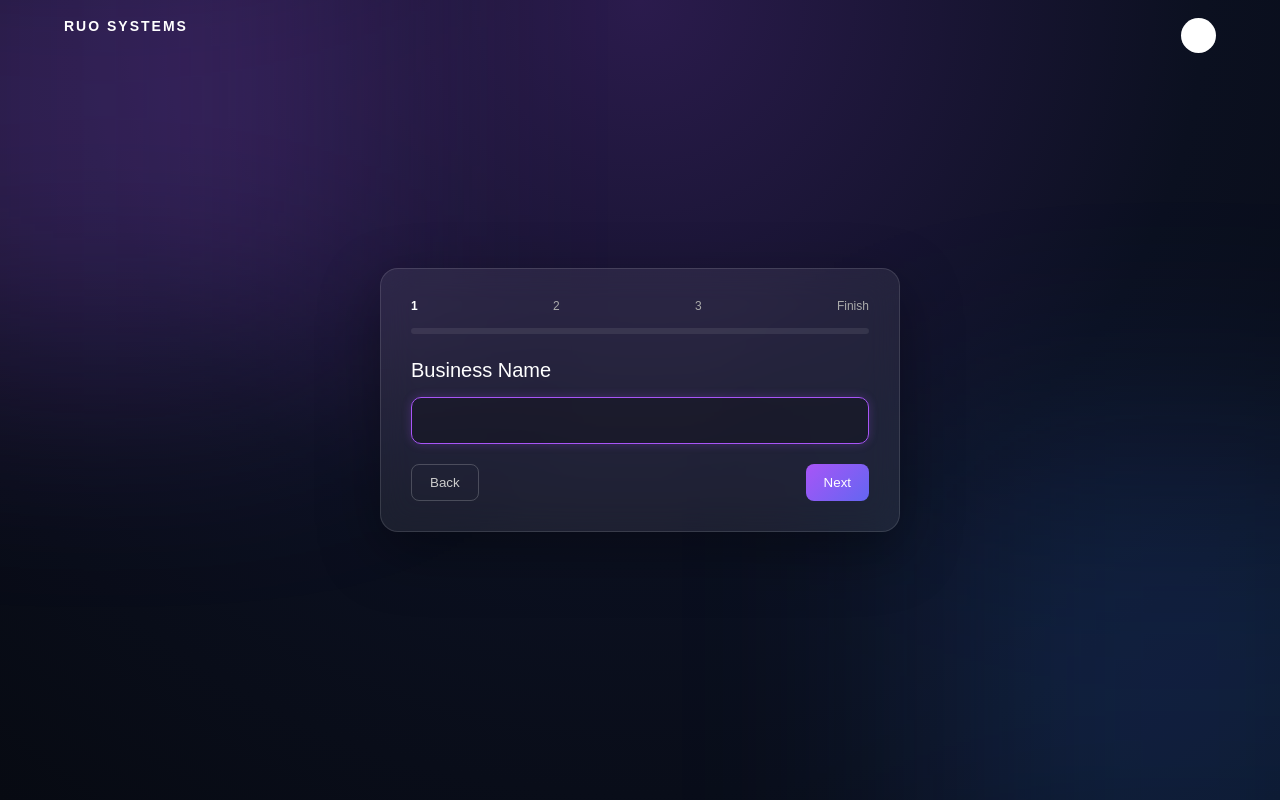
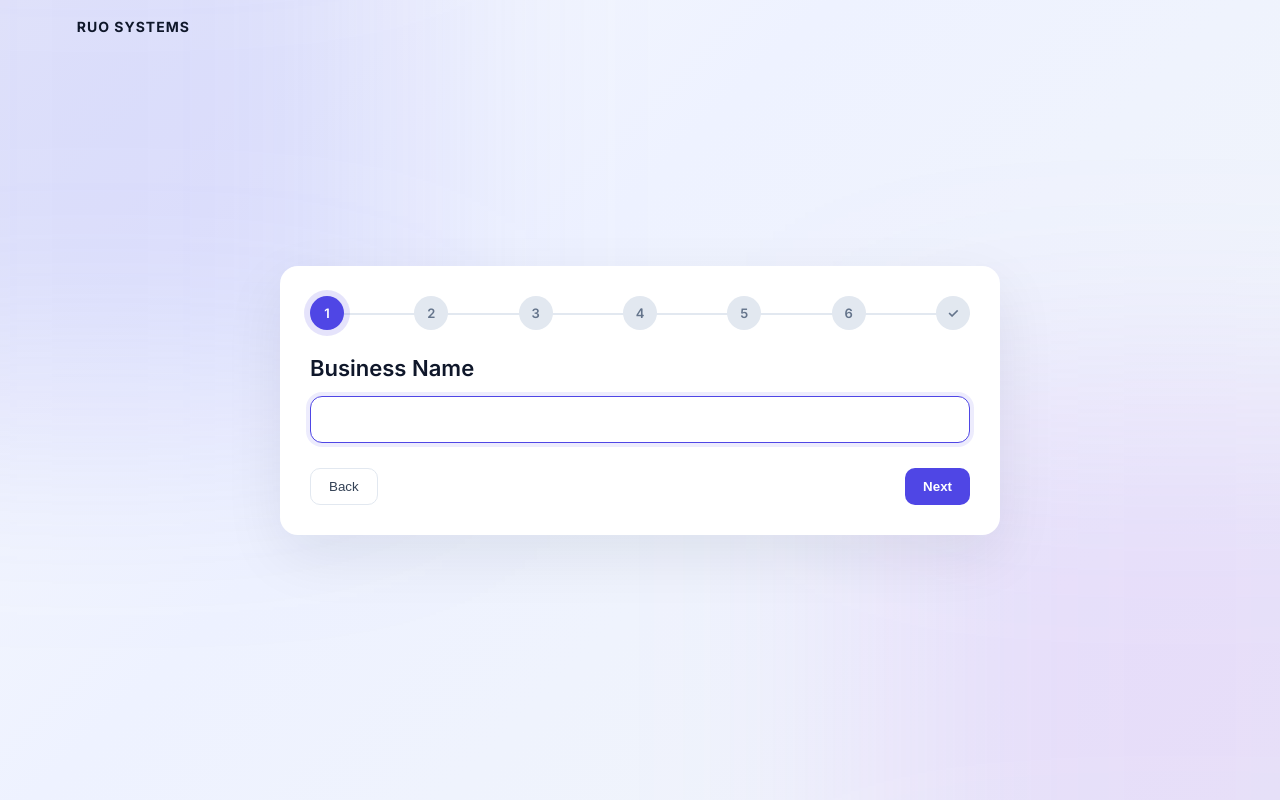
Before and after one commit to ruo-edwin/pos-main-landingpage, a website: page index.html in a window 1280 px wide. Both pictures are taken after a click on the button "Check Eligibility". Drawn offline with Linux system fonts and the light colour scheme.

Commit message:
qualification5

```diff
--- a/index.html
+++ b/index.html
@@ -6,30 +6,31 @@
 <title>RUO Systems</title>
 
 <style>
+@import url('https://fonts.googleapis.com/css2?family=Inter:wght@300;400;500;600;700&display=swap');
+
 * {
     box-sizing: border-box;
 }
 
 body {
     margin: 0;
-        font-family: Arial, sans-serif;
-        min-height: 100vh;
-        color: #fff;
+    font-family: 'Inter', sans-serif;
+    color: #0f172a;
     overflow-x: hidden;
 
-        /* brighter premium background */
-        background: radial-gradient(circle at top, #2b1b4d 0%, #0b1020 55%, #070a12 100%);
+    /* ✅ BRIGHT SAAS BACKGROUND */
+    background: linear-gradient(135deg, #f8fafc 0%, #eef2ff 40%, #f1f5f9 100%);
 }
 
-    /* soft glow */
+/* soft modern glow (light SaaS style) */
 body::before {
     content: "";
     position: fixed;
-        top: -150px;
-        left: -150px;
-        width: 500px;
-        height: 500px;
-        background: rgba(168, 85, 247, 0.25);
+    top: -200px;
+    left: -200px;
+    width: 600px;
+    height: 600px;
+    background: rgba(99, 102, 241, 0.18);
     filter: blur(120px);
     z-index: -1;
 }
@@ -37,11 +38,11 @@
 body::after {
     content: "";
     position: fixed;
-        bottom: -150px;
-        right: -150px;
-        width: 500px;
-        height: 500px;
-        background: rgba(59, 130, 246, 0.18);
+    bottom: -200px;
+    right: -200px;
+    width: 600px;
+    height: 600px;
+    background: rgba(168, 85, 247, 0.14);
     filter: blur(120px);
     z-index: -1;
 }
@@ -51,23 +52,17 @@
     position: fixed;
     top: 0;
     width: 100%;
+    padding: 18px 6%;
     display: flex;
     justify-content: space-between;
-        padding: 18px 5%;
     z-index: 10;
 }
 
 .logo {
-        font-weight: bold;
-        letter-spacing: 2px;
+    font-weight: 700;
+    letter-spacing: 1px;
     font-size: 14px;
-    }
-
-    .circle {
-        width: 35px;
-        height: 35px;
-        background: white;
-        border-radius: 50%;
+    color: #0f172a;
 }
 
 /* HERO */
@@ -82,123 +77,148 @@
 }
 
 .hero h1 {
-        font-size: clamp(28px, 4vw, 54px);
+    font-size: clamp(30px, 4vw, 56px);
+    font-weight: 700;
     max-width: 900px;
-        line-height: 1.2;
+    color: #0f172a;
 }
 
 .hero p {
-        color: #cfcfcf;
-        margin-top: 15px;
+    margin-top: 12px;
     max-width: 600px;
+    color: #475569;
+    font-weight: 400;
 }
 
 .btn {
     margin-top: 25px;
-        padding: 14px 26px;
-        background: white;
-        color: black;
+    padding: 14px 28px;
+    background: #4f46e5;
+    color: white;
     border: none;
-        border-radius: 10px;
-        font-weight: bold;
+    border-radius: 12px;
+    font-weight: 600;
     cursor: pointer;
+    box-shadow: 0 10px 25px rgba(79,70,229,0.25);
 }
 
-    /* WIZARD PAGE */
+/* WIZARD */
 .container {
     display: none;
     height: 100vh;
-        width: 100%;
     justify-content: center;
     align-items: center;
-        padding: 80px 20px;
+    padding: 60px 20px;
 }
 
-    /* CARD (IMPORTANT CHANGE) */
+/* CARD */
 .card {
     width: 100%;
-        max-width: 520px;
-        background: rgba(255, 255, 255, 0.07);
-        border: 1px solid rgba(255,255,255,0.12);
+    max-width: 720px;
+    background: white;
     border-radius: 18px;
     padding: 30px;
-        backdrop-filter: blur(16px);
-        box-shadow: 0 20px 60px rgba(0,0,0,0.35);
+    box-shadow: 0 20px 60px rgba(15,23,42,0.08);
 }
 
-    /* STEP INDICATOR (1,2,3,Finish) */
+/* TIMELINE STEPPER */
 .steps {
     display: flex;
     justify-content: space-between;
-        font-size: 12px;
-        color: #aaa;
-        margin-bottom: 15px;
+    align-items: center;
+    margin-bottom: 25px;
+    position: relative;
 }
 
-    .active-step {
-        color: white;
-        font-weight: bold;
+/* line behind steps */
+.steps::before {
+    content: "";
+    position: absolute;
+    top: 50%;
+    left: 0;
+    right: 0;
+    height: 2px;
+    background: #e2e8f0;
+    z-index: 0;
 }
 
-    /* PROGRESS BAR */
-    .bar {
-        height: 6px;
-        background: rgba(255,255,255,0.08);
-        border-radius: 10px;
-        overflow: hidden;
-        margin-bottom: 25px;
-    }
-
-    .fill {
-        height: 100%;
-        width: 0%;
-        background: linear-gradient(90deg, #a855f7, #6366f1);
+/* step circle */
+.step {
+    width: 34px;
+    height: 34px;
+    border-radius: 50%;
+    background: #e2e8f0;
+    display: flex;
+    align-items: center;
+    justify-content: center;
+    font-size: 13px;
+    font-weight: 600;
+    color: #64748b;
+    z-index: 1;
     transition: 0.3s;
 }
 
-    .question {
-        font-size: 20px;
-        margin-bottom: 15px;
+/* active step */
+.step.active {
+    background: #4f46e5;
+    color: white;
+    box-shadow: 0 0 0 6px rgba(79,70,229,0.15);
 }
 
+/* completed step */
+.step.done {
+    background: #22c55e;
+    color: white;
+}
+
+/* QUESTION */
+.question {
+    font-size: 22px;
+    font-weight: 600;
+    margin-bottom: 15px;
+    color: #0f172a;
+}
+
+/* INPUTS */
 input, select, textarea {
     width: 100%;
     padding: 14px;
-        border-radius: 10px;
-        border: 1px solid rgba(255,255,255,0.12);
-        background: rgba(0,0,0,0.25);
-        color: white;
+    border-radius: 12px;
+    border: 1px solid #e2e8f0;
+    font-size: 15px;
     outline: none;
-        font-size: 15px;
 }
 
 input:focus, select:focus, textarea:focus {
-        border-color: #a855f7;
-        box-shadow: 0 0 10px rgba(168,85,247,0.25);
+    border-color: #4f46e5;
+    box-shadow: 0 0 0 4px rgba(79,70,229,0.1);
 }
 
+/* NAV */
 .nav {
     display: flex;
     justify-content: space-between;
-        margin-top: 20px;
+    margin-top: 25px;
 }
 
 .back {
-        background: transparent;
-        border: 1px solid rgba(255,255,255,0.2);
-        color: #ccc;
     padding: 10px 18px;
-        border-radius: 8px;
+    border-radius: 10px;
+    border: 1px solid #e2e8f0;
+    background: white;
     cursor: pointer;
+    font-weight: 500;
+    color: #334155;
 }
 
 .next {
-        background: linear-gradient(135deg, #a855f7, #6366f1);
+    padding: 10px 18px;
+    border-radius: 10px;
+    background: #4f46e5;
     color: white;
     border: none;
-        padding: 10px 18px;
-        border-radius: 8px;
     cursor: pointer;
+    font-weight: 600;
 }
 
 </style>
@@ -209,13 +229,12 @@
 <!-- HEADER -->
 <div class="header">
     <div class="logo">RUO SYSTEMS</div>
-    <div class="circle"></div>
 </div>
 
 <!-- HERO -->
 <div class="hero" id="hero">
-    <h1>Control Your Business Sales, Stock & Staff in One System</h1>
-    <p>Find out if your business qualifies for a free POS demo in under 60 seconds.</p>
+    <h1>Run Your Entire Business From One Smart System</h1>
+    <p>Sales, stock, staff & reports — simplified in one dashboard.</p>
     <button class="btn" onclick="start()">Check Eligibility</button>
 </div>
 
@@ -223,14 +242,7 @@
 <div class="container" id="wizard">
     <div class="card">
 
-        <div class="steps">
-            <span id="s1">1</span>
-            <span id="s2">2</span>
-            <span id="s3">3</span>
-            <span id="s4">Finish</span>
-        </div>
-
-        <div class="bar"><div class="fill" id="fill"></div></div>
+        <div class="steps" id="steps"></div>
 
         <div class="question" id="question"></div>
         <div id="inputArea"></div>
@@ -269,11 +281,27 @@ const questions = [
 function start() {
     document.getElementById("hero").style.display = "none";
     document.getElementById("wizard").style.display = "flex";
+    buildSteps();
     loadStep();
 }
 
+/* BUILD TIMELINE STEPS */
+function buildSteps() {
+    let html = "";
+
+    questions.forEach((_, i) => {
+        html += `<div class="step" id="step-${i}">${i+1}</div>`;
+    });
+
+    html += `<div class="step" id="step-${questions.length}">✓</div>`;
+
+    document.getElementById("steps").innerHTML = html;
+}
+
+/* LOAD QUESTION */
 function loadStep() {
     let q = questions[step];
+
     document.getElementById("question").innerText = q.q;
 
     let html = "";
@@ -293,28 +321,32 @@ function loadStep() {
     }
 
     document.getElementById("inputArea").innerHTML = html;
-    updateProgress();
-    updateSteps();
+
+    updateStepsUI();
 
     setTimeout(() => {
         document.getElementById("field").focus();
     }, 100);
 }
 
+/* SAVE */
 function save() {
     data[questions[step].key] = document.getElementById("field").value;
 }
 
+/* NEXT */
 function nextStep() {
     save();
+
     if(step < questions.length - 1) {
         step++;
         loadStep();
     } else {
-        submit();
+        finish();
     }
 }
 
+/* BACK */
 function backStep() {
     if(step > 0) {
         step--;
@@ -322,22 +354,33 @@ function backStep() {
     }
 }
 
-function updateProgress() {
-    document.getElementById("fill").style.width =
-        (step / (questions.length - 1)) * 100 + "%";
+/* STEP UI LOGIC */
+function updateStepsUI() {
+    questions.forEach((_, i) => {
+        let el = document.getElementById(`step-${i}`);
+        if(!el) return;
+
+        el.classList.remove("active","done");
+
+        if(i < step) el.classList.add("done");
+        if(i === step) el.classList.add("active");
+    });
+
+    let finish = document.getElementById(`step-${questions.length}`);
+    finish.classList.remove("active","done");
+
+    if(step === questions.length - 1) {
+        finish.classList.add("active");
+    }
 }
 
-function updateSteps() {
-    document.querySelectorAll(".steps span").forEach((el, i) => {
-        el.classList.remove("active-step");
-        if(i === step) el.classList.add("active-step");
-    });
+/* FINISH */
+function finish() {
+    document.getElementById(`step-${questions.length}`).classList.add("done");
+    console.log("FINAL DATA:", data);
+    alert("Thanks! We’ll contact you shortly.");
 }
 
-function submit() {
-    console.log(data);
-    alert("Thanks! We will contact you shortly.");
-}
 </script>
 
 </body>
```
Lines whose indentation alone changed are shown as unchanged.
